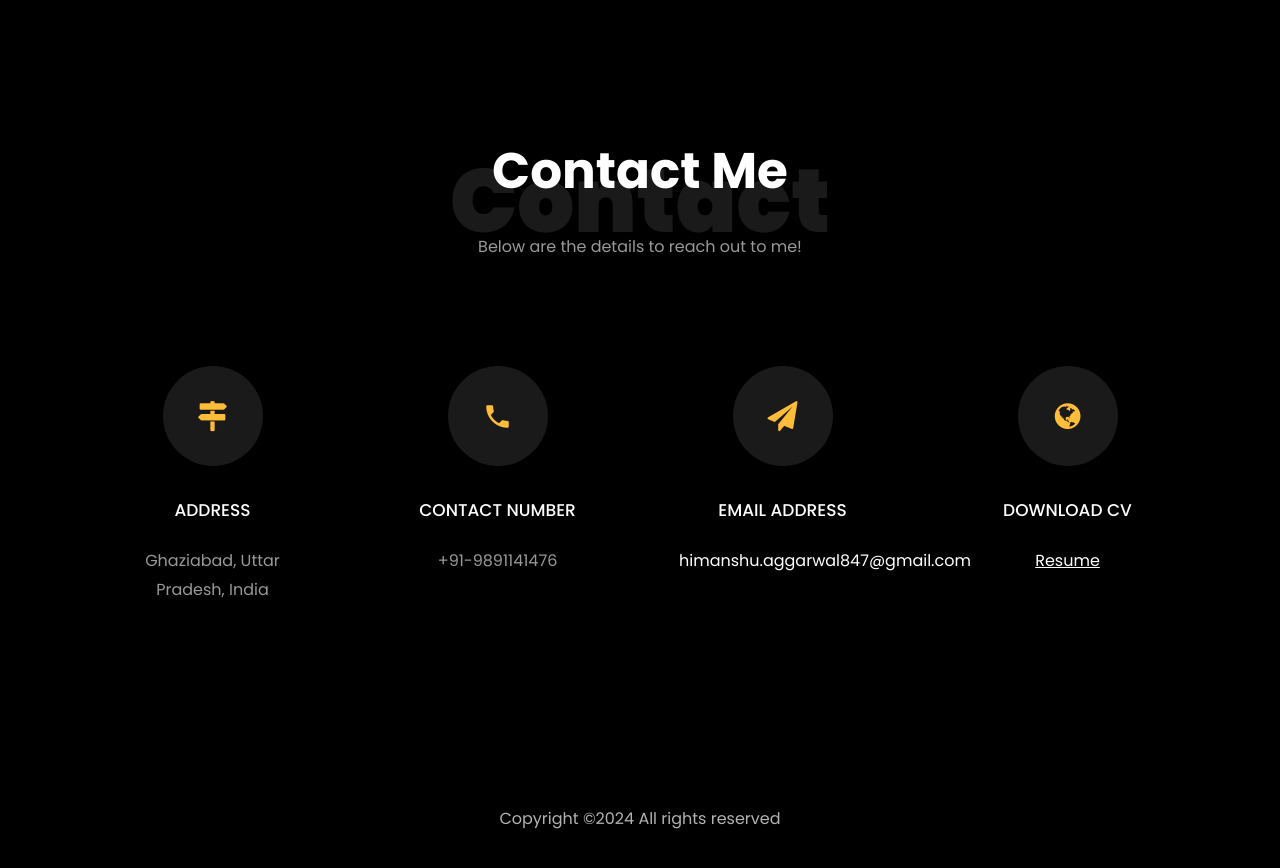
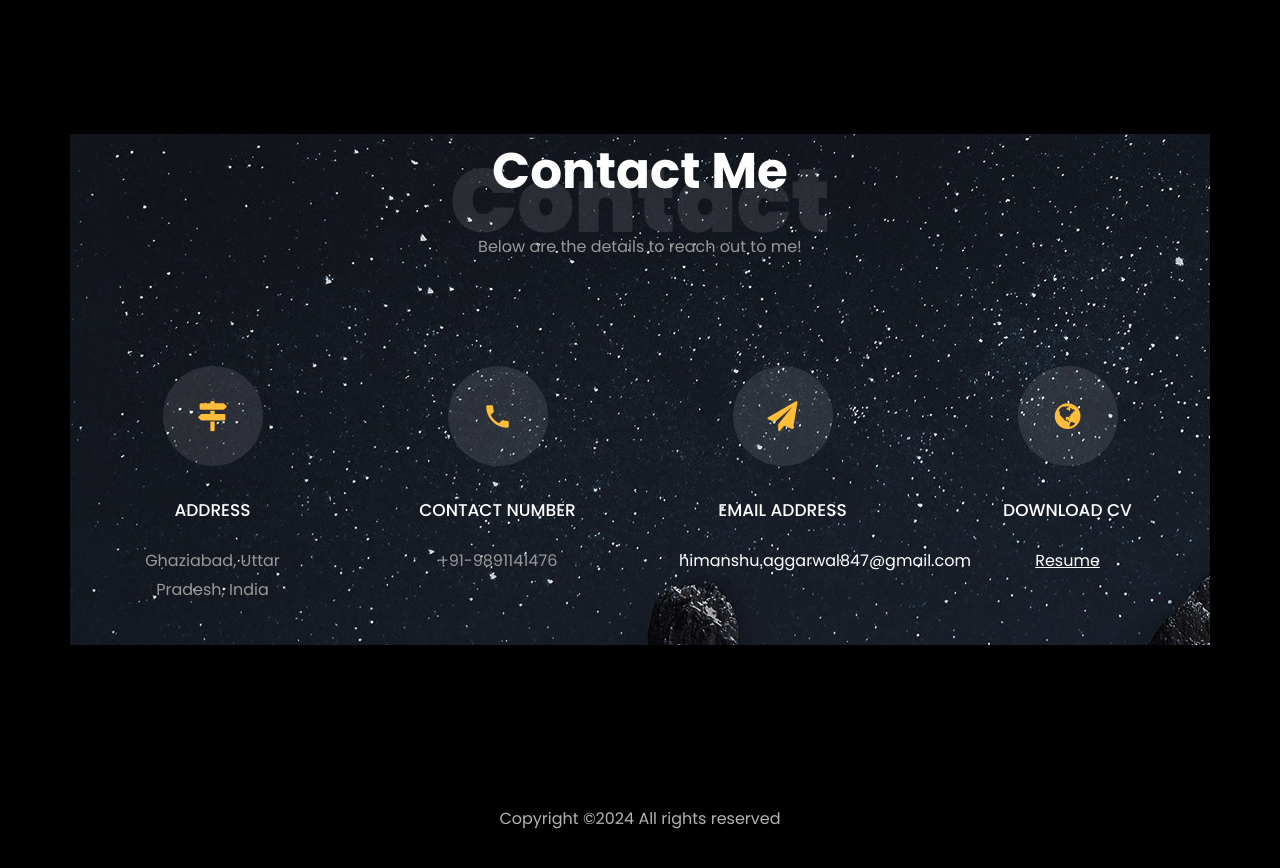
Before and after one commit to Himaanshu-Aggarwal/Himaanshu-Aggarwal.github.io, a plain HTML site: page index.html in a window 1280 px wide. Shown: the part 3320-4188 px from the top of the page. Drawn offline with Linux system fonts and the light colour scheme; files whose address does not match are found by name.

Commit message:
Update index.html
Signed-off-by: Himanshu Aggarwal <47355989+Himaanshu-Aggarwal@users.noreply.github.com>

```diff
--- a/index.html
+++ b/index.html
@@ -558,7 +558,7 @@
 
 
     <section class="ftco-section contact-section ftco-no-pb" id="contact-section">
-      <div class="container">
+      <div class="container" style="background-image: url(images/bg_1.jpg);">
       	<div class="row justify-content-center mb-5 pb-3">
           <div class="col-md-7 heading-section text-center ftco-animate">
             <h1 class="big big-2">Contact</h1>
```
